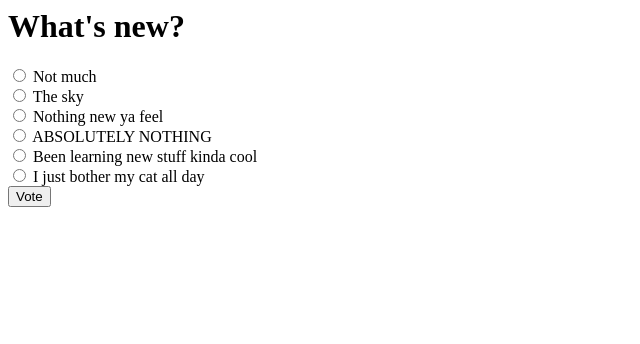
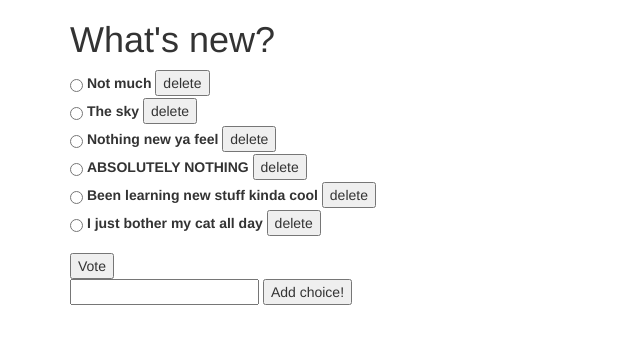
Before and after one commit to CMSC-291/cmsc291-sp2020-assignment-4-suhanimendpara, a Django app: template mysite/polls/templates/polls/detail.html in a window 1280 px wide. Shown: the top 344 px of the page, without its empty margins (0-640 px from the left). Run offline with Django 3.2, Linux system fonts and the light colour scheme; the template is opened without the code that fills it: values that come from a table or form of the project are taken from there, others are empty; data comes from the database, SQL or seed files in the repository; both versions use the stored data as it was after the commit; parts of the project's set-up code (start-up, migrations or seed data) failed here and were passed over; some libraries are stand-ins or nearby versions.

Commit message:
Add question and choice and Remove question and choice function added.

```diff
--- a/mysite/polls/models.py
+++ b/mysite/polls/models.py
@@ -5,6 +5,7 @@ from django.utils import timezone
 
 
 class Question(models.Model):
+    objects = None
     question_text = models.CharField(max_length=200)
     pub_date = models.DateTimeField('date published')
 
@@ -25,6 +26,7 @@ class Question(models.Model):
 
 
 class Choice(models.Model):
+    DoesNotExist = None
     question = models.ForeignKey(Question, on_delete=models.CASCADE)
     choice_text = models.CharField(max_length=200)
     votes = models.IntegerField(default=0)
--- a/mysite/polls/templates/polls/detail.html
+++ b/mysite/polls/templates/polls/detail.html
@@ -1,12 +1,52 @@
+<!doctype html>
+<html lang="en">
+  <head>
+    <meta charset="utf-8">
+    <meta http-equiv="X-UA-Compatible" content="IE=edge">
+    <meta name="viewport" content="width=device-width, initial-scale=1">
+    <!-- The above 3 meta tags *must* come first in the head; any other head content must come *after* these tags -->
+    <title>GET_ME_OUT!</title>
+
+    <!-- Bootstrap -->
+    <link rel="stylesheet" href="https://stackpath.bootstrapcdn.com/bootstrap/3.4.1/css/bootstrap.min.css" integrity="sha384-HSMxcRTRxnN+Bdg0JdbxYKrThecOKuH5zCYotlSAcp1+c8xmyTe9GYg1l9a69psu" crossorigin="anonymous">
+
+    <!-- HTML5 shim and Respond.js for IE8 support of HTML5 elements and media queries -->
+    <!-- WARNING: Respond.js doesn't work if you view the page via file:// -->
+    <!--[if lt IE 9]>
+      <script src="https://oss.maxcdn.com/html5shiv/3.7.3/html5shiv.min.js"></script>
+      <script src="https://oss.maxcdn.com/respond/1.4.2/respond.min.js"></script>
+    <![endif]-->
+  </head>
+  <body>
+  <div class="container">
+    <!-- jQuery (necessary for Bootstrap's JavaScript plugins) -->
+    <script src="https://code.jquery.com/jquery-1.12.4.min.js" integrity="sha384-nvAa0+6Qg9clwYCGGPpDQLVpLNn0fRaROjHqs13t4Ggj3Ez50XnGQqc/r8MhnRDZ" crossorigin="anonymous"></script>
+    <!-- Include all compiled plugins (below), or include individual files as needed -->
+    <script src="https://stackpath.bootstrapcdn.com/bootstrap/3.4.1/js/bootstrap.min.js" integrity="sha384-aJ21OjlMXNL5UyIl/XNwTMqvzeRMZH2w8c5cRVpzpU8Y5bApTppSuUkhZXN0VxHd" crossorigin="anonymous"></script>
+
 <h1>{{ question.question_text }}</h1>
 
 {% if error_message %}<p><strong>{{ error_message }}</strong></p>{% endif %}
 
-<form action="{% url 'polls:vote' question.id %}" method="post">
+<form action="{% url 'polls:vote' question.id %}" method="POST">
 {% csrf_token %}
+    <div class="form-group">
 {% for choice in question.choice_set.all %}
-    <input type="radio" name="choice" id="choice{{ forloop.counter }}" value="{{ choice.id }}">
-    <label for="choice{{ forloop.counter }}">{{ choice.choice_text }}</label><br>
+    <li style="list-style-type: none;">
+        <input type="radio" class="radio-inline" name="choice" id="choice{{ forloop.counter }}" value="{{ choice.id }}"/>
+        <label for="choice{{ forloop.counter }}">{{ choice.choice_text }}</label>
+        <input type="button" value="delete"/>
+    </li>
+
 {% endfor %}
+        </div>
 <input type="submit" value="Vote">
 </form>
+<form action="{% url 'polls:add_choice' question.id%}" method="POST">
+    {% csrf_token %}
+    <input type="text" value="" name="choice_text"/>
+    <input type="submit" value="Add choice!"/>
+</form>
+      </div>
+  </body>
+</html>
--- a/mysite/polls/urls.py
+++ b/mysite/polls/urls.py
@@ -5,7 +5,11 @@ from . import views
 app_name = 'polls'
 urlpatterns = [
     path('', views.IndexView.as_view(), name='index'),
+    path('add/', views.add_question, name='add_question'),
+    path('<int:question_id/delete/>', views.delete_question, name='delete_question'),
     path('<int:pk>/', views.DetailView.as_view(), name='detail'),
+    path('<int:question_id>/add/', views.add_choice, name='add_choice'),
+    path('/<int:choice_id>/delete/', views.delete_choice, name='delete_choice'),
     path('<int:pk>/results/', views.ResultsView.as_view(), name='results'),
     path('<int:question_id>/vote/', views.vote, name='vote'),
 ]
```
Also changed, not shown: mysite/polls/templates/polls/index.html (+7 -1 lines), mysite/polls/views.py (+28 -1 lines), mysite/db.sqlite3.
